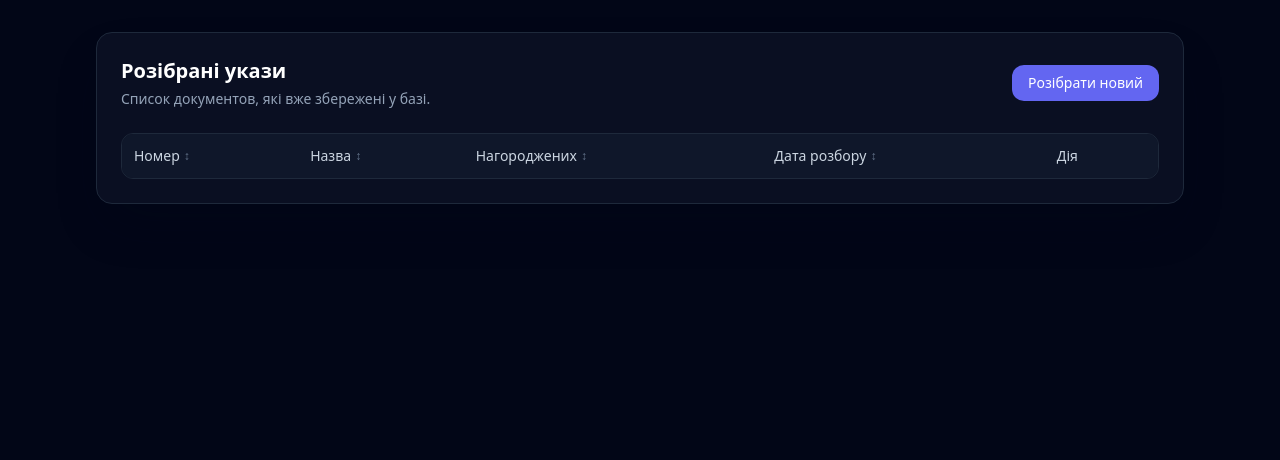
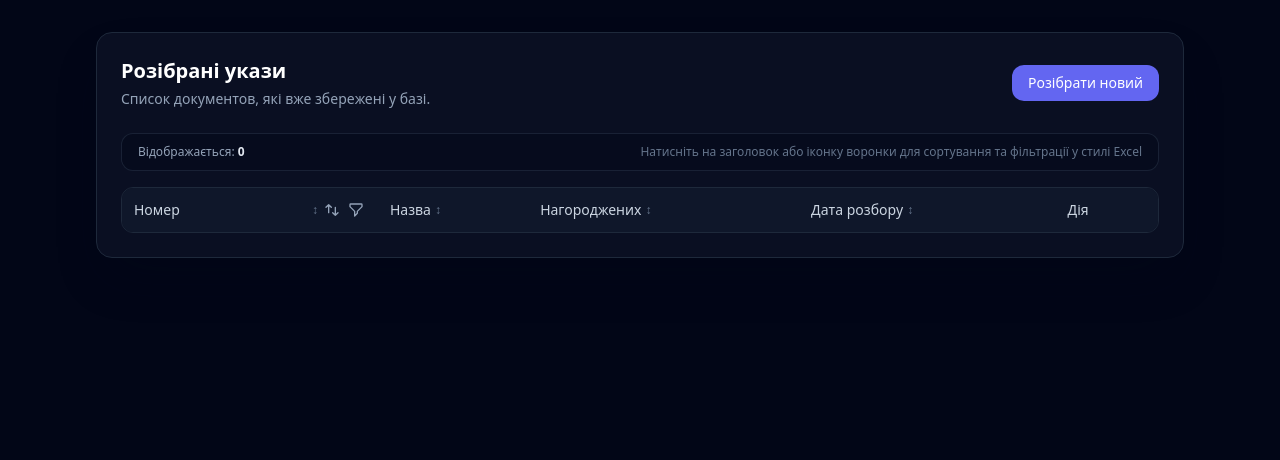
Before and after one commit to veschiy/order_parser, a Laravel app: page /orders in a window 1280 px wide. Shown: the part 93-553 px from the top of the page. Run offline with Laravel 12, Linux system fonts and the light colour scheme; tables that the repository leaves empty hold one stand-in row (values such as "Sample post"); lists and menus that the app fills with data are empty; some libraries are stand-ins or nearby versions.

Commit message:
feat: add Excel-style column filters and controls bar to orders table
- Add filter controls bar with item count and reset filters button
  above the orders table
- Separate sort and filter icons in column headers with distinct
  button styling
- Apply column filters in OrderController using filters query parameter
  with support for empty values and __empty__ placeholder
- Add distinctJson endpoint for fetching filter dropdown values
- Wire up orders-table.js with filter column mapping and reset button
  that clears all filters and reloads the table

```diff
--- a/app/Http/Controllers/OrderController.php
+++ b/app/Http/Controllers/OrderController.php
@@ -122,6 +122,47 @@ final class OrderController extends Controller
             $query->whereNull('deleted_at');
         }
 
+        // Apply column filters
+        $filtersRaw = $request->input('filters', []);
+        /** @var array<string> $filters */
+        $filters = is_array($filtersRaw) ? array_filter($filtersRaw, is_string(...)) : [];
+
+        foreach ($filters as $filter) {
+            $parts = explode(':', $filter, 2);
+            if (count($parts) !== 2) {
+                continue;
+            }
+
+            $column = $parts[0];
+            $rawValues = $parts[1];
+
+            // Empty values means all checkboxes unchecked — return no results
+            if ($rawValues === '') {
+                $query->whereRaw('1 = 0');
+
+                continue;
+            }
+
+            $values = explode(',', $rawValues);
+
+            if ($column === 'number') {
+                $hasEmpty = in_array('__empty__', $values, true);
+                $nonEmptyValues = array_values(array_filter($values, fn (string $v): bool => $v !== '__empty__'));
+
+                if ($hasEmpty && $nonEmptyValues === []) {
+                    $query->whereNull('number')->orWhere('number', '');
+                } elseif ($hasEmpty) {
+                    $query->where(function ($builder) use ($nonEmptyValues): void {
+                        $builder->whereIn('number', $nonEmptyValues)->orWhere(function ($inner): void {
+                            $inner->whereNull('number')->orWhere('number', '');
+                        });
+                    });
+                } else {
+                    $query->whereIn('number', $nonEmptyValues);
+                }
+            }
+        }
+
         $sort = $request->string('sort')->toString() ?: 'parsed_at';
         $direction = $request->string('direction')->toString() ?: 'desc';
 
@@ -147,6 +188,31 @@ final class OrderController extends Controller
             ]),
             'pagination' => PaginationResponse::fromPaginator($orders),
         ]);
+    }
+
+    /**
+     * Return distinct values for a given column, used by the filter dropdown UI.
+     */
+    public function distinctJson(Request $request): JsonResponse
+    {
+        $column = $request->input('column');
+
+        $allowedColumns = ['number'];
+
+        if (! in_array($column, $allowedColumns, true)) {
+            return response()->json(['values' => []]);
+        }
+
+        $values = Order::withTrashed()
+            ->distinct()
+            ->pluck($column)
+            ->filter()
+            ->sort()
+            ->values();
+
+        $values[] = '__empty__';
+
+        return response()->json(['values' => $values]);
     }
 
     public function showAwardeesJson(int $id, Request $request): JsonResponse
--- a/resources/views/orders/index.blade.php
+++ b/resources/views/orders/index.blade.php
@@ -12,6 +12,23 @@
             <a href="{{ route('parse.index') }}" class="rounded-xl bg-indigo-500 px-4 py-2 text-sm font-medium text-white transition hover:bg-indigo-400">
                 Розібрати новий
             </a>
+        </div>
+
+        <!-- Table Filter & Search Controls Bar -->
+        <div class="mb-4 flex flex-col gap-3 sm:flex-row sm:items-center sm:justify-between rounded-xl border border-slate-800/80 bg-slate-950/40 px-4 py-2.5">
+            <div class="flex flex-wrap items-center gap-3">
+                <div class="text-xs text-slate-400">
+                    Відображається: <span id="ordersTable-count" class="font-semibold text-slate-200">0</span>
+                </div>
+                <button type="button" id="ordersResetFiltersBtn" class="inline-flex items-center gap-1.5 rounded-xl border border-indigo-500/30 bg-indigo-500/10 px-3 py-1.5 text-sm font-medium text-indigo-300 transition hover:bg-indigo-500/20 hover:text-indigo-200" style="display: none;">
+                    <svg class="h-4 w-4" fill="none" stroke="currentColor" viewBox="0 0 24 24"><path stroke-linecap="round" stroke-linejoin="round" stroke-width="2" d="M6 18L18 6M6 6l12 12"/></svg>
+                    Скинути фільтри
+                </button>
+            </div>
+
+            <div class="text-xs text-slate-500">
+                Натисніть на заголовок або іконку воронки для сортування та фільтрації у стилі Excel
+            </div>
         </div>
 
         <div class="relative">
@@ -32,10 +49,16 @@
                     <tr>
                         <th class="relative px-3 py-3 text-left font-medium text-slate-300" data-col-index="0" data-type="text">
                             <div class="flex items-center text-left justify-between gap-1">
-                                <button type="button" data-action="sort" class="sort-trigger flex items-center gap-1 hover:text-white group">
-                                    <span class="col-title">Номер</span>
-                                    <span class="sort-icon text-slate-500 group-hover:text-slate-300 text-xs">↕</span>
-                                </button>
+                                <span class="col-title">Номер</span>
+                                <div class="flex items-center gap-1">
+                                    <span class="sort-icon text-slate-500 text-xs">↕</span>
+                                    <button type="button" data-action="sort" class="inline-flex items-center justify-center rounded-md p-0.5 text-slate-400 hover:text-white hover:bg-slate-700 transition" title="Сортувати">
+                                        <svg class="h-4 w-4" fill="none" stroke="currentColor" viewBox="0 0 24 24"><path stroke-linecap="round" stroke-linejoin="round" stroke-width="2" d="M7 16V4m0 0L3 8m4-4l4 4m6 0v12m0 0l4-4m-4 4l-4-4"/></svg>
+                                    </button>
+                                    <button type="button" data-action="filter" class="inline-flex items-center justify-center rounded-md p-0.5 text-slate-400 hover:text-white hover:bg-slate-700 transition" title="Фільтр">
+                                        <svg class="h-4 w-4" fill="none" stroke="currentColor" viewBox="0 0 24 24"><path stroke-linecap="round" stroke-linejoin="round" stroke-width="2" d="M3 4a1 1 0 011-1h16a1 1 0 011 1v2.586a1 1 0 01-.293.707l-6.414 6.414a1 1 0 00-.293.707V17l-4 4v-6.586a1 1 0 00-.293-.707L3.293 7.293A1 1 0 013 6.586V4z"/></svg>
+                                    </button>
+                                </div>
                             </div>
                         </th>
                         <th class="relative px-3 py-3 text-left font-medium text-slate-300" data-col-index="1" data-type="text">
--- a/routes/web.php
+++ b/routes/web.php
@@ -23,6 +23,7 @@ Route::delete('/monitoring', [MonitoringController::class, 'clear'])->name('moni
 
 Route::get('/orders', [OrderController::class, 'index'])->name('orders.index');
 Route::get('/orders/json', [OrderController::class, 'indexJson'])->name('orders.indexJson');
+Route::get('/orders/json/distinct', [OrderController::class, 'distinctJson'])->name('orders.distinctJson');
 Route::get('/orders/{id}', [OrderController::class, 'show'])->name('orders.show');
 Route::get('/orders/{id}/awardees/json', [OrderController::class, 'showAwardeesJson'])->name('orders.awardeesJson');
 Route::get('/orders/{id}/export.csv', [OrderController::class, 'export'])->name('orders.export');
```
Also changed, not shown: resources/js/orders-table.js (+24 -0 lines).
